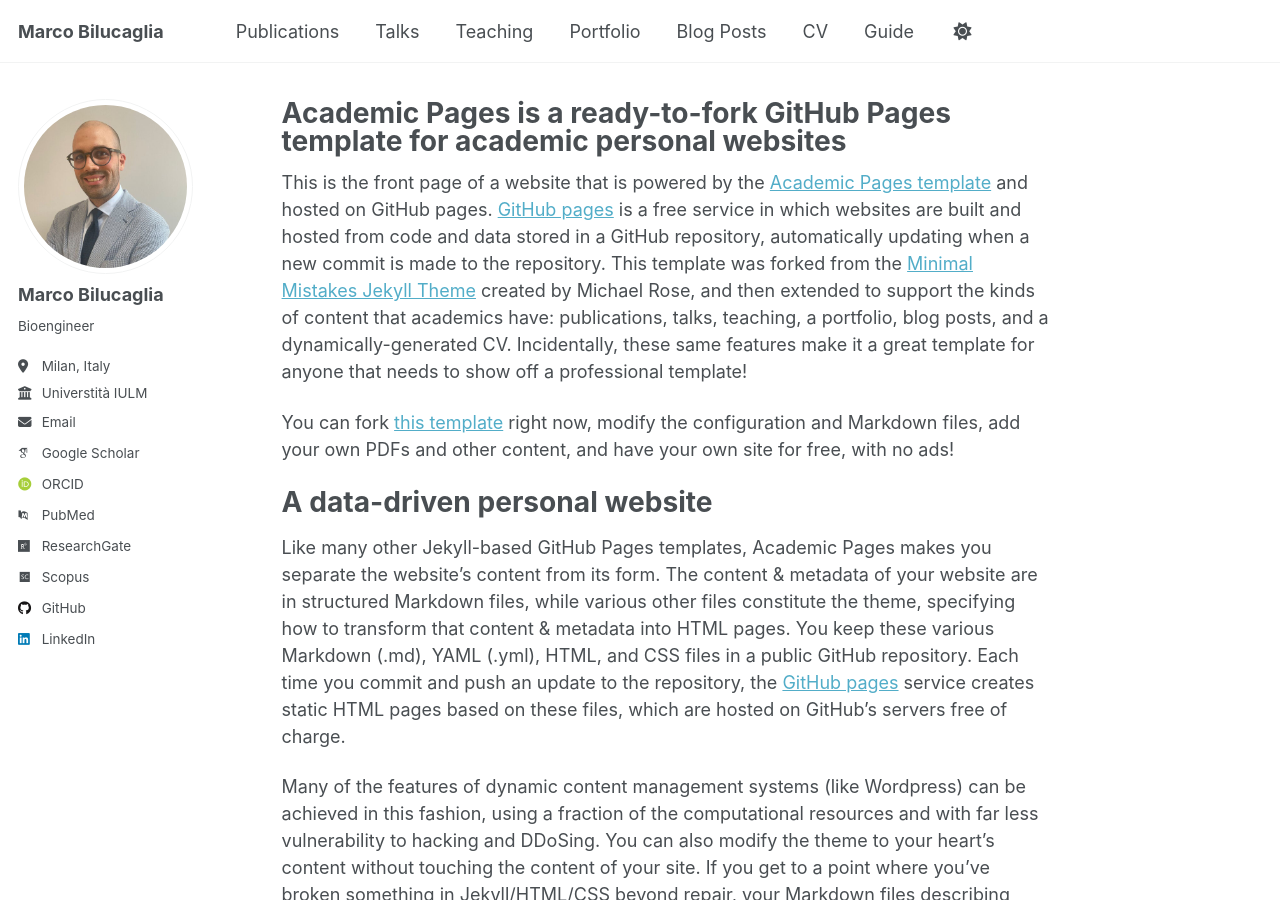
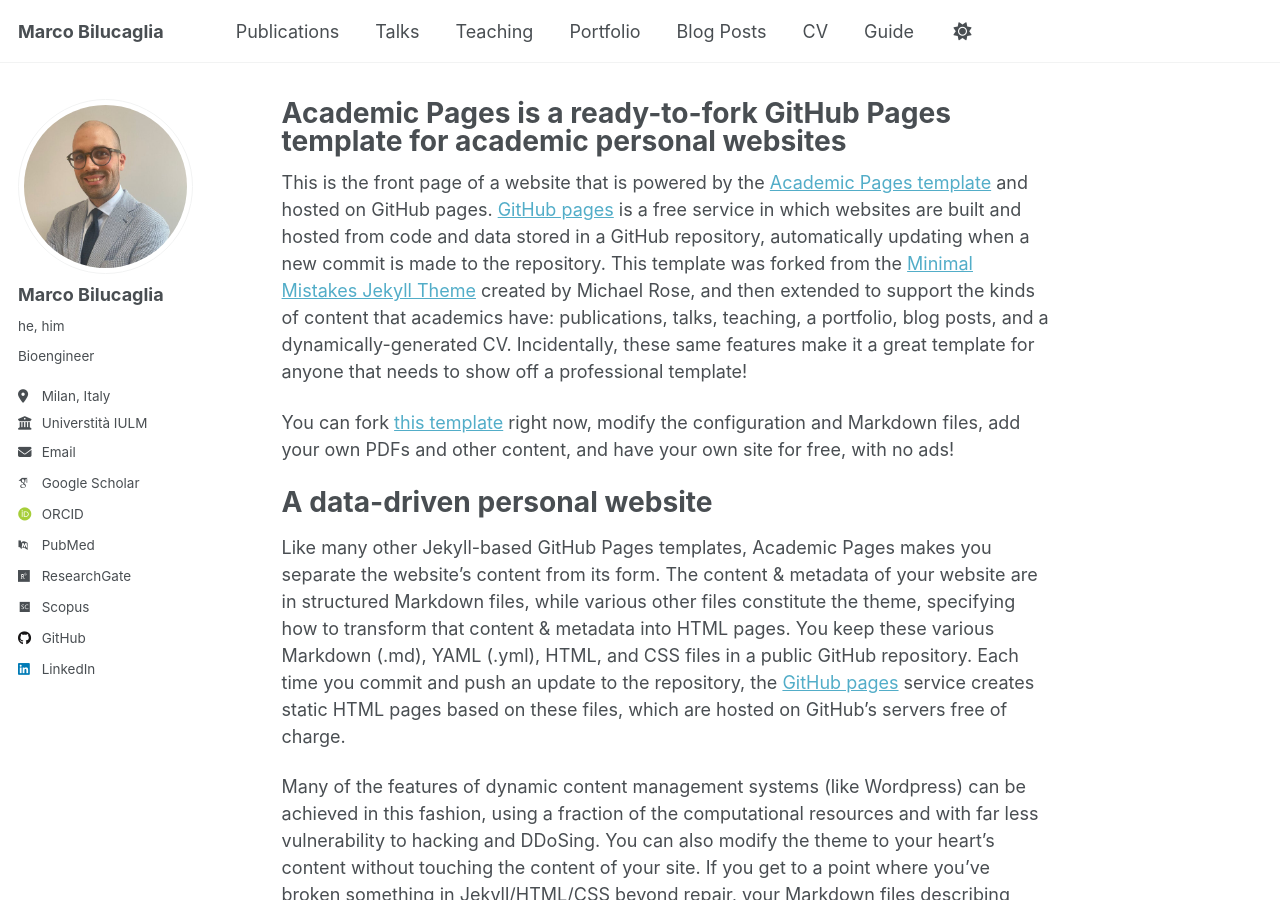
Before and after one commit to mbilucaglia/mbilucaglia.github.io, a Jekyll site: the page built from _pages/about.md, in a window 1280 px wide and 900 px high. Built offline with Jekyll 4.4.1, drawn with Linux system fonts in a browser that asks for light colours; some web fonts are replaced; a script that is not in the unit is left out.

Commit message:
Update _config.yml

```diff
--- a/_config.yml
+++ b/_config.yml
@@ -25,7 +25,7 @@
   # Biographic information
   avatar           : "Marco-Bilucaglia.png"
   name             : "Marco Bilucaglia"
-  pronouns         : # example: "she/her"
+  pronouns         : "he, him"
   bio              : "Bioengineer"
   location         : "Milan, Italy"
   employer         : "Universtità IULM"
```
